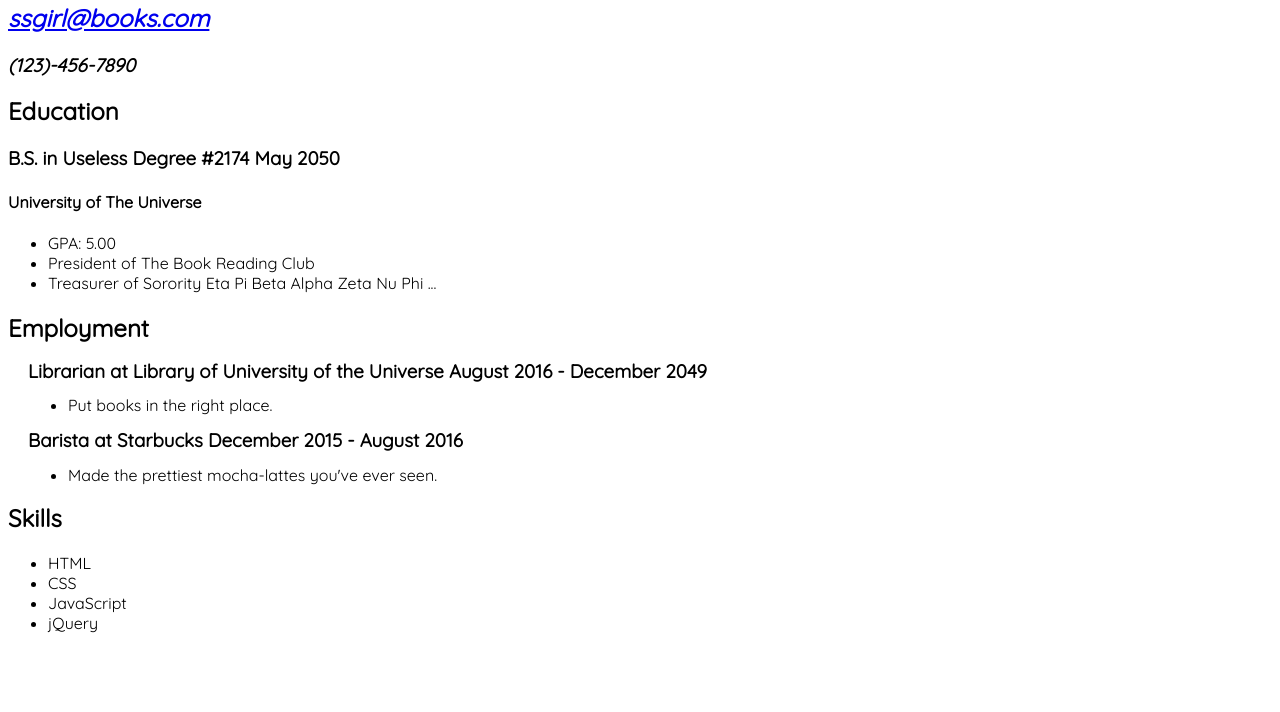
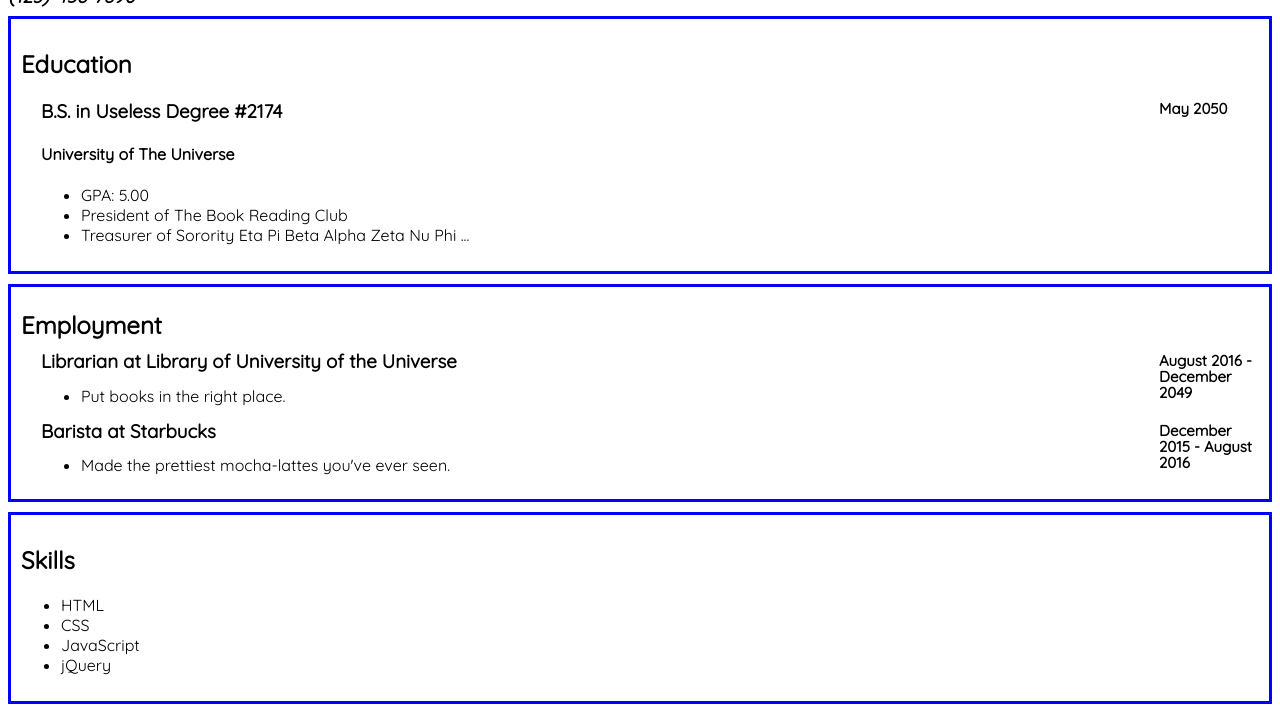
Before and after one commit to cnsheafe/SallyStudent, a plain HTML site: page index.html in a window 1280 px wide. Shown: the part 354-1066 px from the top of the page. Before the commit the page ends 1003 px from the top, so only its background shows below. Drawn offline with Linux system fonts and the light colour scheme.

Commit message:
Edits styles to use ids, and descendant selectors for better specificity

```diff
--- a/style.css
+++ b/style.css
@@ -2,22 +2,29 @@
   font-family: Quicksand, courier, serif;
 }
 
-.contact {
+#contact {
   line-height: 0.1em;
 }
 
-.edu, .employment, .skills {
+#edu, #employment, #skills {
   border: 3px solid blue;
   padding: 10px;
   margin-top: 10px;
 }
 
-.college, .job {
+#college, .job {
    margin-top: 10px;
   margin-left: 20px;
 }
 
-.employment {
+#college h3 span,
+.job h3 span {
+  float: right;
+  font-size: 15px;
+  width: 100px;
+}
+
+#employment {
   line-height: 1em;
 }
 
@@ -25,6 +32,6 @@
   line-height: 1em;
 }
 
-.title {
+header {
   color: rgb(45,78,150);
 }
```
